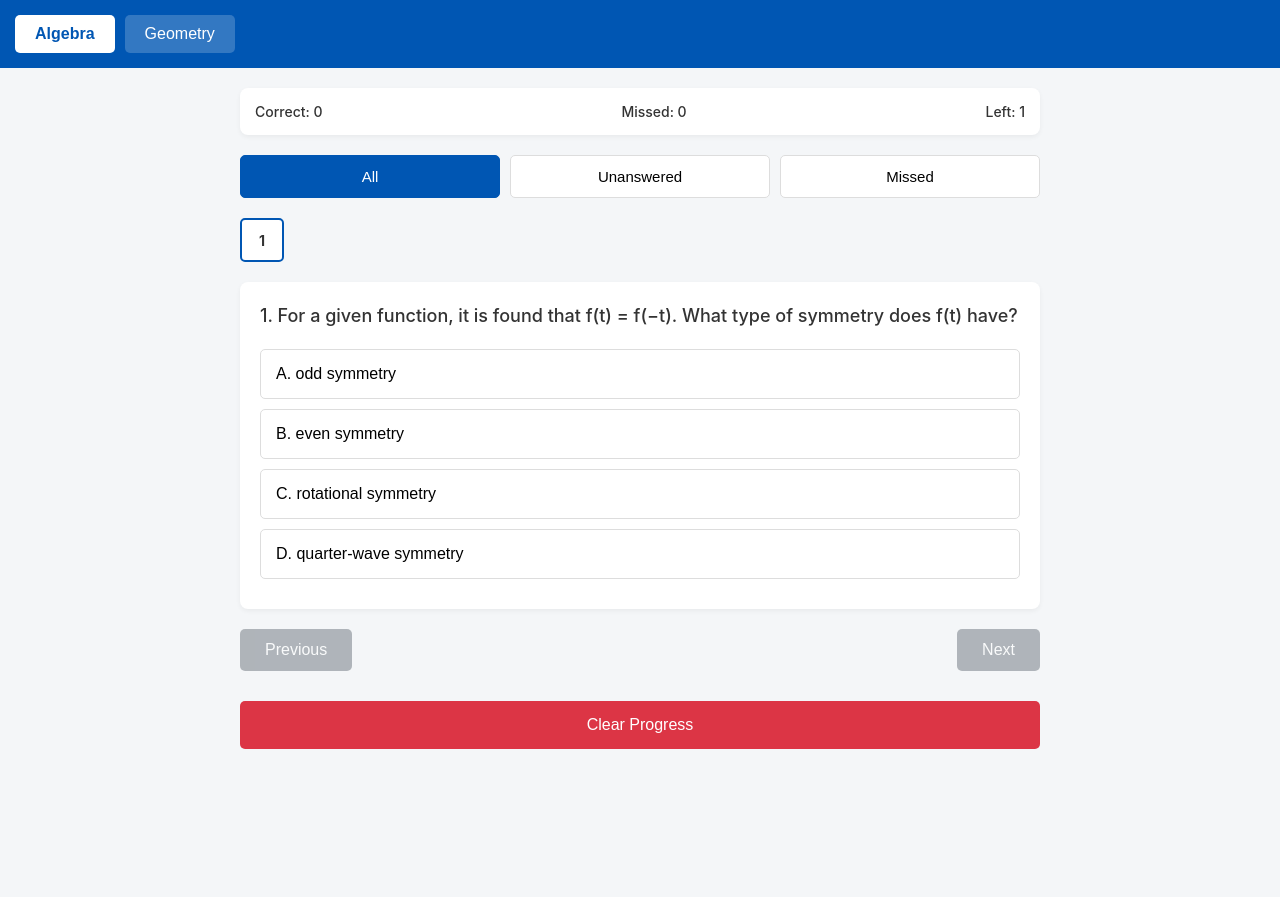
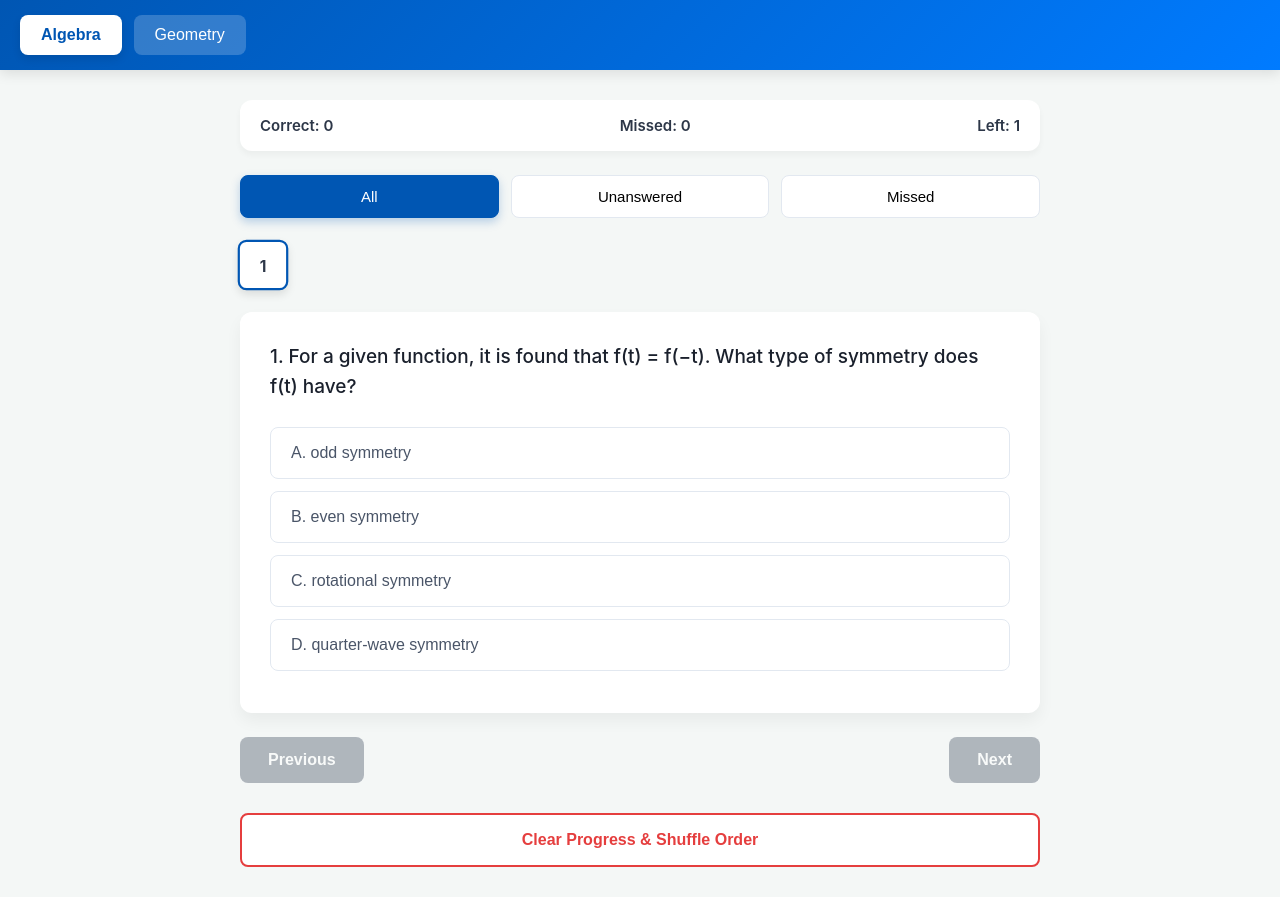
Before and after one commit to Cotsukki/cotsukki.github.io, a plain HTML site: page index.html in a window 1280 px wide. Before the commit the page ends 800 px from the top, so only its background shows below. Drawn offline with Linux system fonts and the light colour scheme.

Commit message:
Update index.html

```diff
--- a/index.html
+++ b/index.html
@@ -5,167 +5,291 @@
 <meta name="viewport" content="width=device-width, initial-scale=1.0">
 <title>Interactive Review App</title>
 <style>
+  :root {
+    --primary: #0056b3;
+    --primary-hover: #004494;
+    --bg-color: #f4f7f6;
+    --card-bg: #ffffff;
+    --text-main: #2d3748;
+    --correct-bg: #d4edda;
+    --correct-border: #c3e6cb;
+    --correct-text: #155724;
+    --wrong-bg: #f8d7da;
+    --wrong-border: #f5c6cb;
+    --wrong-text: #721c24;
+    --transition-speed: 0.25s;
+  }
+
   body {
     font-family: -apple-system, BlinkMacSystemFont, "Segoe UI", Roboto, Helvetica, Arial, sans-serif;
     margin: 0;
     padding: 0;
-    background-color: #f4f6f8;
-    color: #333;
+    background-color: var(--bg-color);
+    color: var(--text-main);
   }
+
   header {
-    background-color: #0056b3;
-    padding: 15px;
+    background: linear-gradient(135deg, #0056b3 0%, #007bff 100%);
+    padding: 15px 20px;
     display: flex;
     overflow-x: auto;
-    gap: 10px;
+    gap: 12px;
     -webkit-overflow-scrolling: touch;
+    box-shadow: 0 4px 12px rgba(0,0,0,0.1);
   }
+
   .topic-btn {
     background: rgba(255, 255, 255, 0.2);
-    border: none;
+    border: 1px solid transparent;
     color: white;
     padding: 10px 20px;
-    border-radius: 5px;
+    border-radius: 8px;
     font-size: 16px;
     cursor: pointer;
     white-space: nowrap;
+    transition: all var(--transition-speed) ease;
   }
+
+  .topic-btn:hover {
+    background: rgba(255, 255, 255, 0.3);
+    transform: translateY(-2px);
+  }
+
   .topic-btn.active {
     background: white;
-    color: #0056b3;
-    font-weight: bold;
+    color: var(--primary);
+    font-weight: 600;
+    box-shadow: 0 4px 8px rgba(0,0,0,0.1);
   }
+
   .container {
     max-width: 800px;
-    margin: 0 auto;
-    padding: 20px;
+    margin: 30px auto;
+    padding: 0 20px;
   }
+
   .stats-bar {
     display: flex;
     justify-content: space-between;
-    background: white;
-    padding: 15px;
-    border-radius: 8px;
-    box-shadow: 0 2px 5px rgba(0,0,0,0.05);
-    margin-bottom: 20px;
-    font-size: 14px;
-    font-weight: 500;
+    background: var(--card-bg);
+    padding: 16px 20px;
+    border-radius: 12px;
+    box-shadow: 0 4px 6px rgba(0,0,0,0.04);
+    margin-bottom: 24px;
+    font-size: 15px;
+    font-weight: 600;
   }
+
   .filters {
     display: flex;
-    gap: 10px;
-    margin-bottom: 20px;
+    gap: 12px;
+    margin-bottom: 24px;
   }
+
   .filter-btn {
     flex: 1;
     padding: 12px;
-    background: white;
-    border: 1px solid #ddd;
-    border-radius: 5px;
+    background: var(--card-bg);
+    border: 1px solid #e2e8f0;
+    border-radius: 8px;
     font-size: 15px;
     cursor: pointer;
     text-align: center;
+    font-weight: 500;
+    transition: all var(--transition-speed) ease;
   }
+
+  .filter-btn:hover {
+    border-color: var(--primary);
+    color: var(--primary);
+  }
+
   .filter-btn.active {
-    background: #0056b3;
+    background: var(--primary);
     color: white;
-    border-color: #0056b3;
+    border-color: var(--primary);
+    box-shadow: 0 4px 10px rgba(0, 86, 179, 0.25);
   }
+
   .question-grid {
     display: flex;
     flex-wrap: wrap;
     gap: 10px;
-    margin-bottom: 20px;
+    margin-bottom: 24px;
   }
+
   .grid-item {
-    width: 40px;
-    height: 40px;
+    width: 42px;
+    height: 42px;
     display: flex;
     align-items: center;
     justify-content: center;
-    background: white;
-    border: 1px solid #ddd;
-    border-radius: 5px;
+    background: var(--card-bg);
+    border: 1px solid #e2e8f0;
+    border-radius: 8px;
     cursor: pointer;
     font-size: 14px;
+    font-weight: 500;
+    transition: all 0.2s cubic-bezier(0.175, 0.885, 0.32, 1.275);
   }
+
+  .grid-item:hover {
+    transform: scale(1.15);
+    border-color: var(--primary);
+    z-index: 10;
+  }
+
   .grid-item.active {
-    border: 2px solid #0056b3;
+    border: 2px solid var(--primary);
     font-weight: bold;
+    transform: scale(1.1);
+    box-shadow: 0 4px 8px rgba(0,0,0,0.1);
   }
-  .grid-item.correct { background: #d4edda; border-color: #c3e6cb; color: #155724; }
-  .grid-item.wrong { background: #f8d7da; border-color: #f5c6cb; color: #721c24; }
+
+  .grid-item.correct { background: var(--correct-bg); border-color: var(--correct-border); color: var(--correct-text); }
+  .grid-item.wrong { background: var(--wrong-bg); border-color: var(--wrong-border); color: var(--wrong-text); }
+
   .card {
-    background: white;
-    padding: 20px;
-    border-radius: 8px;
-    box-shadow: 0 2px 5px rgba(0,0,0,0.05);
-    margin-bottom: 20px;
+    background: var(--card-bg);
+    padding: 30px;
+    border-radius: 12px;
+    box-shadow: 0 8px 16px rgba(0,0,0,0.05);
+    margin-bottom: 24px;
   }
+
   .prompt {
-    font-size: 18px;
-    line-height: 1.5;
-    margin-bottom: 20px;
+    font-size: 19px;
+    line-height: 1.6;
+    margin-bottom: 24px;
     font-weight: 500;
+    color: #1a202c;
   }
+
   .choice-btn {
     display: block;
     width: 100%;
     text-align: left;
-    padding: 15px;
-    margin-bottom: 10px;
-    background: white;
-    border: 1px solid #ddd;
-    border-radius: 5px;
+    padding: 16px 20px;
+    margin-bottom: 12px;
+    background: var(--card-bg);
+    border: 1px solid #e2e8f0;
+    border-radius: 8px;
     font-size: 16px;
     cursor: pointer;
-    transition: background 0.2s;
+    transition: all 0.2s ease;
+    color: #4a5568;
   }
+
+  .choice-btn:not(:disabled):hover {
+    transform: translateY(-2px);
+    box-shadow: 0 6px 12px rgba(0,0,0,0.08);
+    border-color: #cbd5e0;
+  }
+
   .choice-btn:disabled {
     cursor: default;
   }
-  .choice-btn.selected-correct { background: #d4edda; border-color: #c3e6cb; color: #155724; font-weight: bold; }
-  .choice-btn.selected-wrong { background: #f8d7da; border-color: #f5c6cb; color: #721c24; }
-  .choice-btn.actual-correct { background: #d4edda; border-color: #c3e6cb; color: #155724; border-width: 2px; }
+
+  .choice-btn.selected-correct {
+    background: var(--correct-bg);
+    border-color: var(--correct-border);
+    color: var(--correct-text);
+    font-weight: 600;
+  }
+
+  .choice-btn.selected-wrong {
+    background: var(--wrong-bg);
+    border-color: var(--wrong-border);
+    color: var(--wrong-text);
+  }
+
+  .choice-btn.actual-correct {
+    background: var(--correct-bg);
+    border-color: var(--correct-border);
+    color: var(--correct-text);
+    border-width: 2px;
+    box-shadow: 0 0 10px rgba(40, 167, 69, 0.2);
+  }
 
   .note-box {
-    margin-top: 20px;
-    padding: 15px;
-    background: #e9ecef;
-    border-radius: 5px;
+    margin-top: 24px;
+    padding: 20px;
+    background: #f8f9fa;
+    border-left: 4px solid var(--primary);
+    border-radius: 0 8px 8px 0;
     font-size: 15px;
-    line-height: 1.5;
+    line-height: 1.6;
+    color: #4a5568;
     display: none;
   }
+
   .nav-bar {
     display: flex;
     justify-content: space-between;
     margin-bottom: 30px;
   }
+
   .nav-btn {
-    padding: 12px 25px;
-    background: #6c757d;
+    padding: 14px 28px;
+    background: #4a5568;
     color: white;
     border: none;
-    border-radius: 5px;
+    border-radius: 8px;
     font-size: 16px;
+    font-weight: 600;
     cursor: pointer;
+    transition: all var(--transition-speed) ease;
   }
+
+  .nav-btn:hover:not(:disabled) {
+    background: #2d3748;
+    transform: translateY(-2px);
+    box-shadow: 0 4px 10px rgba(0,0,0,0.15);
+  }
+
   .nav-btn:disabled {
-    opacity: 0.5;
+    opacity: 0.4;
     cursor: not-allowed;
   }
+
   .clear-btn {
     display: block;
     width: 100%;
-    padding: 15px;
-    background: #dc3545;
-    color: white;
-    border: none;
-    border-radius: 5px;
+    padding: 16px;
+    background: white;
+    color: #e53e3e;
+    border: 2px solid #e53e3e;
+    border-radius: 8px;
     font-size: 16px;
+    font-weight: 600;
     cursor: pointer;
     text-align: center;
+    transition: all var(--transition-speed) ease;
+  }
+
+  .clear-btn:hover {
+    background: #e53e3e;
+    color: white;
+    box-shadow: 0 4px 12px rgba(229, 62, 62, 0.2);
+  }
+
+  /* Animations */
+  @keyframes fadeIn {
+    from { opacity: 0; transform: translateY(10px); }
+    to { opacity: 1; transform: translateY(0); }
+  }
+
+  @keyframes popIn {
+    0% { transform: scale(0.95); opacity: 0.5; }
+    100% { transform: scale(1); opacity: 1; }
+  }
+
+  .animate-fade {
+    animation: fadeIn 0.4s cubic-bezier(0.165, 0.84, 0.44, 1) forwards;
+  }
+
+  .animate-pop {
+    animation: popIn 0.3s cubic-bezier(0.175, 0.885, 0.32, 1.275) forwards;
   }
 </style>
 </head>
@@ -199,7 +323,7 @@
     <button class="nav-btn" id="btn-next">Next</button>
   </div>
 
-  <button class="clear-btn" id="btn-clear">Clear Progress</button>
+  <button class="clear-btn" id="btn-clear">Clear Progress & Shuffle Order</button>
 </div>
 
 <script>
@@ -223,7 +347,8 @@ const elements = {
   btnPrev: document.getElementById('btn-prev'),
   btnNext: document.getElementById('btn-next'),
   btnClear: document.getElementById('btn-clear'),
-  filters: document.querySelectorAll('.filter-btn')
+  filters: document.querySelectorAll('.filter-btn'),
+  questionContainer: document.getElementById('question-container')
 };
 
 async function init() {
@@ -271,6 +396,14 @@ function renderTopicHeaders() {
   });
 }
 
+// Fisher-Yates Shuffle Algorithm
+function shuffleArray(array) {
+  for (let i = array.length - 1; i > 0; i--) {
+    const j = Math.floor(Math.random() * (i + 1));
+    [array[i], array[j]] = [array[j], array[i]];
+  }
+}
+
 async function loadTopic(topicMeta) {
   if (currentActiveTopicId === topicMeta.id) return;
 
@@ -285,6 +418,9 @@ async function loadTopic(topicMeta) {
 
     currentTopicData = await response.json();
     currentActiveTopicId = topicMeta.id;
+
+    // Shuffle questions on initial load
+    shuffleArray(currentTopicData.questions);
 
     if (!progress[currentTopicData.topic]) {
       progress[currentTopicData.topic] = {};
@@ -373,6 +509,11 @@ function renderGrid() {
 }
 
 function renderQuestion() {
+  // Trigger Reflow to restart animations
+  elements.questionContainer.classList.remove('animate-fade');
+  void elements.questionContainer.offsetWidth;
+  elements.questionContainer.classList.add('animate-fade');
+
   if (currentList.length === 0) {
     elements.prompt.textContent = "No questions match the current filter.";
     elements.choices.innerHTML = '';
@@ -389,9 +530,10 @@ function renderQuestion() {
   elements.prompt.textContent = `${currentIndex + 1}. ${q.prompt}`;
   elements.choices.innerHTML = '';
 
-  q.choices.forEach(choice => {
+  q.choices.forEach((choice, i) => {
     const btn = document.createElement('button');
-    btn.className = 'choice-btn';
+    btn.className = 'choice-btn animate-pop';
+    btn.style.animationDelay = `${i * 0.05}s`; // Staggered entrance
     btn.textContent = `${choice.letter}. ${choice.text}`;
 
     if (answeredData) {
@@ -437,9 +579,10 @@ function navigate(dir) {
 }
 
 function clearTopicProgress() {
-  if (confirm(`Are you sure you want to clear your progress for ${currentTopicData.topic}?`)) {
+  if (confirm(`Are you sure you want to clear your progress and shuffle the questions for ${currentTopicData.topic}?`)) {
     progress[currentTopicData.topic] = {};
     saveProgress();
+    shuffleArray(currentTopicData.questions);
     applyFilter();
   }
 }
```
